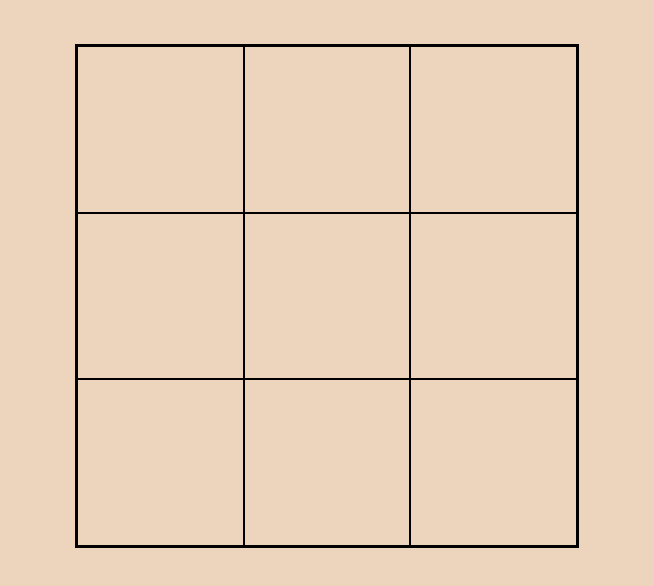
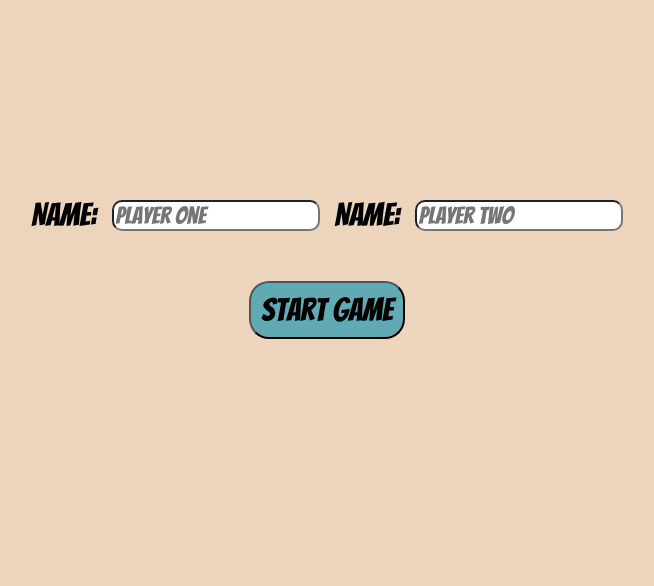
Before and after one commit to stevenmartinez123/tic-tac-toe, a plain HTML site: page index.html in a window 1280 px wide. Shown: the part 98-684 px from the top of the page, without its empty margins (313-967 px from the left). Drawn offline with Linux system fonts and the light colour scheme.

Commit message:
form added to take in player 1 and player 2 names as input

```diff
--- a/css/styles.css
+++ b/css/styles.css
@@ -5,8 +5,9 @@
 
 body {
     background-color: #EDD5BD;
-    display: flex;
-    flex-direction: column;
+    position: relative;
+    width: 100vw;
+    height: 100vh;
 }
 
 #gameHeader {
@@ -17,8 +18,12 @@ body {
     margin-bottom: 3rem;
 }
 
+
+#gameBoardContainer {
+    display: none;
+}
+
 .gameboard {
-    align-self: center;
     height: 500px;
     width: 500px;
     display: grid;
@@ -34,5 +39,59 @@ body {
     justify-content: center;
     align-items: center;
     font-size: 7rem;
-    cursor: pointer;
 }
+
+
+#playerNameContainer {
+    font-family: 'Bangers', 'Helvetica';
+    width: 700px;
+    height: 450px;
+    position: absolute;
+    left: 0;
+    right: 0;
+    margin-left: auto;
+    margin-right: auto;
+    display: flex;
+    justify-content: center;
+    align-items: center;
+}
+
+.playerNameDiv {
+   display: block;
+   font-size: 2rem;
+}
+
+input {
+    height: auto;
+    width: 200px;
+    font-size: 1.5rem;
+}
+
+#playerOne, #playerTwo, label {
+    border-radius: 10px;
+    font-family: 'Bangers', 'Helvetica';
+}
+
+#playerOne:focus, #playerTwo:focus {
+    outline: none;
+    border: 2px solid teal;
+}
+
+#buttonContainer {
+    margin-top: 50px;
+    text-align: center;
+}
+
+.playerInput {
+    display: flex;
+    justify-content: center;
+    align-items: center;
+    gap: 15px;
+}
+#startGameBtn {
+    font-family: 'Bangers', 'Helvetica';
+    font-size: 2rem;
+    padding: 10px;
+    border-radius: 20px;
+    background-color: #61AAB3;
+}
--- a/index.html
+++ b/index.html
@@ -11,9 +11,30 @@
 </head>
 
 <header>
-    <h1 id="gameHeader">Tic-Tac-Toe!</h1>
+        <h1 id="gameHeader">Tic-Tac-Toe!</h1>
 </header>
 <body>
-    <div class="gameboard"></div>
+    <section id="playerNameContainer">
+            <form class="playerNameDiv">
+                <div class="playerInput">
+                    <label for="playerOne">Name:</label>
+                    <input type="text" id="playerOne" name="playerOne" placeholder="Player One">
+                    <label for="playerTwo">Name:</label>
+                    <input type="text" id="playerTwo" name="playerTwo" placeholder="Player Two">
+                </div>
+                <div id="buttonContainer">
+                    <button id="startGameBtn">Start Game</button>
+                </div>
+            </form>
+    </section>
+
+    <section id="gameBoardContainer">
+        <div class="gameboard"></div>
+    </section>
+
+    <section id="gameOverContainer">
+        <div class="gameOver"></div>
+    </section>
+
 </body>
 </html>
--- a/js/functions.js
+++ b/js/functions.js
@@ -6,12 +6,12 @@ function Player(name) {
     };
 };
 
-const playerOne = Player('Bob');
-const playerTwo = Player('Jim');
+var playerOne = Player('Bob');
+var playerTwo = Player('Tanner');
 const game = new Array(9);
 
 (function populateGameBoard() {
-    var board = document.querySelector('.gameboard');
+    let board = document.querySelector('.gameboard');
     for (let i = 0; i < game.length; i++) {
         let div = document.createElement('div');
         div.className = 'gameboard-div';
@@ -64,5 +64,22 @@ function winCheck(letter) {
 };
 
 function gameOver(letter) {
-
+    let container = document.querySelector('.gameOver');
+    let gameboard = document.querySelector('.gameboard');
+    let heading = document.createElement('h1');
+    let button = document.createElement('button');
+    button.id = 'playAgainBtn';
+    heading.id = 'gameOverHeading';
+    container.appendChild(heading);
+    button.textContent = 'Play Again';
+    container.appendChild(button);
+   // document.body.remove(gameboard);
+    if (letter == 'X') {
+        heading.textContent = `${playerOne.name} Wins!`;
+    } else {
+        heading.textContent = `${playerTwo.name} Wins!`;
+    }
+    button.addEventListener('click', function(){
+        location.reload();
+    });
 };
```
